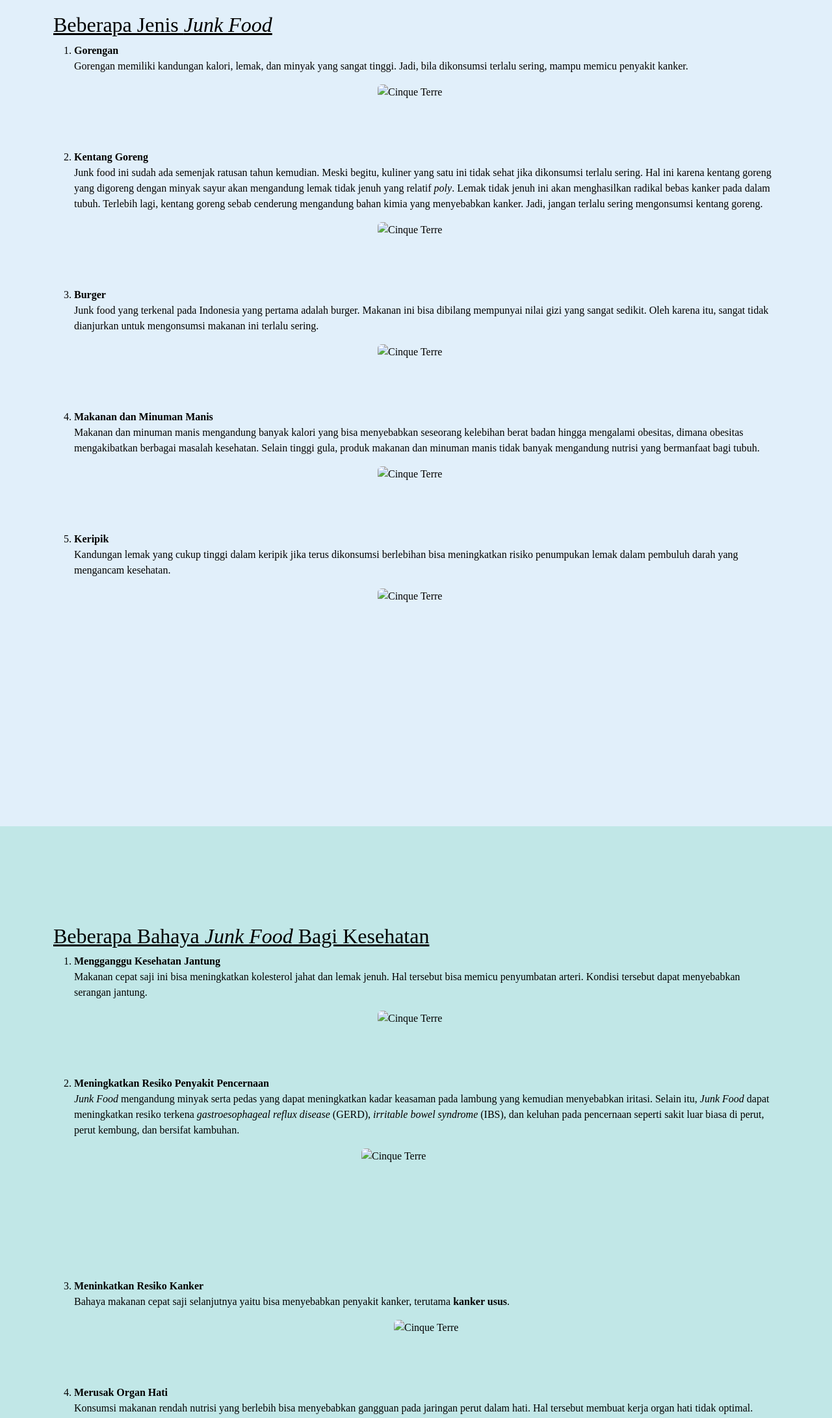
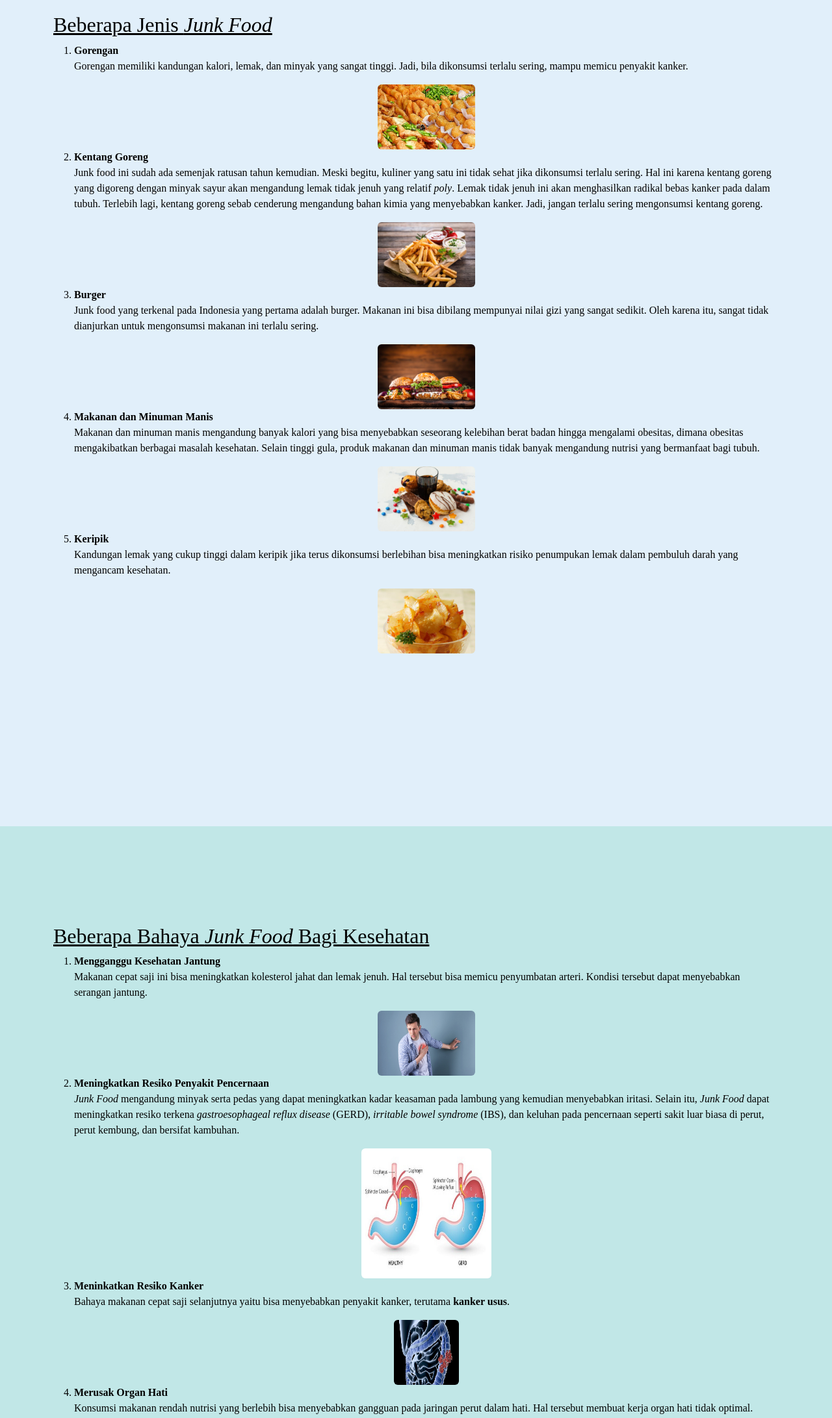
Before and after one commit to evirosita/UTSPPKII, a plain HTML site: page UTS.html in a window 1280 px wide. Shown: the part 1640-3823 px from the top of the page at 65% size. Drawn offline with nearby package versions, Linux system fonts and the light colour scheme.

Commit message:
Update UTS.html

```diff
--- a/UTS.html
+++ b/UTS.html
@@ -164,19 +164,19 @@
             <ol>
               <li><b>Gorengan</b></li>
                 <p>Gorengan memiliki kandungan kalori, lemak, dan minyak yang sangat tinggi. Jadi, bila dikonsumsi terlalu sering, mampu memicu penyakit kanker.</p>
-                <img src="foto/gorengan.jpg" class="rounded mx-auto d-block" alt="Cinque Terre" height="100px" width="150px"></img>
+                <img src="gorengan.jpg" class="rounded mx-auto d-block" alt="Cinque Terre" height="100px" width="150px"></img>
               <li><b>Kentang Goreng</b></li>
                 <p>Junk food ini sudah ada semenjak ratusan tahun kemudian. Meski begitu, kuliner yang satu ini tidak sehat jika dikonsumsi terlalu sering. Hal ini karena kentang goreng yang digoreng dengan minyak sayur akan mengandung lemak tidak jenuh yang relatif <i>poly</i>. Lemak tidak jenuh ini akan menghasilkan radikal bebas kanker pada dalam tubuh. Terlebih lagi, kentang goreng sebab cenderung mengandung bahan kimia yang menyebabkan kanker. Jadi, jangan terlalu sering mengonsumsi kentang goreng.</p>
-                <img src="foto/kentang.jpg" class="rounded mx-auto d-block" alt="Cinque Terre" height="100px" width="150px"></img>
+                <img src="kentang.jpg" class="rounded mx-auto d-block" alt="Cinque Terre" height="100px" width="150px"></img>
               <li><b>Burger</b></li>
                 <p>Junk food yang terkenal pada Indonesia yang pertama adalah burger. Makanan ini bisa dibilang mempunyai nilai gizi yang sangat sedikit. Oleh karena itu, sangat tidak dianjurkan untuk mengonsumsi makanan ini terlalu sering.</p>
-                <img src="foto/burger.jpg" class="rounded mx-auto d-block" alt="Cinque Terre" height="100px" width="150px"></img>
+                <img src="burger.jpg" class="rounded mx-auto d-block" alt="Cinque Terre" height="100px" width="150px"></img>
               <li><b>Makanan dan Minuman Manis</b></li>
                 <p>Makanan dan minuman manis mengandung banyak kalori yang bisa menyebabkan seseorang kelebihan berat badan hingga mengalami obesitas, dimana obesitas mengakibatkan berbagai masalah kesehatan. Selain tinggi gula, produk makanan dan minuman manis tidak banyak mengandung nutrisi yang bermanfaat bagi tubuh.</p>
-                <img src="foto/manis.jpg" class="rounded mx-auto d-block" alt="Cinque Terre" height="100px" width="150px"></img>
+                <img src="manis.jpg" class="rounded mx-auto d-block" alt="Cinque Terre" height="100px" width="150px"></img>
               <li><b>Keripik</b></li>
                 <p>Kandungan lemak yang cukup tinggi dalam keripik jika terus dikonsumsi berlebihan bisa meningkatkan risiko penumpukan lemak dalam pembuluh darah yang mengancam kesehatan.</p>
-                <img src="foto/keripik.jpg" class="rounded mx-auto d-block" alt="Cinque Terre" height="100px" width="150px"></img>
+                <img src="keripik.jpg" class="rounded mx-auto d-block" alt="Cinque Terre" height="100px" width="150px"></img>
             </ol>
           </div>
   </div>
@@ -188,19 +188,19 @@
         <ol>
           <li><b>Mengganggu Kesehatan Jantung</b></li>
             <p>Makanan cepat saji ini bisa meningkatkan kolesterol jahat dan lemak jenuh. Hal tersebut bisa memicu penyumbatan arteri. Kondisi tersebut dapat menyebabkan serangan jantung.</p>
-            <img src="foto/jantung.jpg" class="rounded mx-auto d-block" alt="Cinque Terre" height="100px" width="150px"></img>
+            <img src="jantung.jpg" class="rounded mx-auto d-block" alt="Cinque Terre" height="100px" width="150px"></img>
           <li><b>Meningkatkan Resiko Penyakit Pencernaan</b></li>
             <p><i>Junk Food</i> mengandung minyak serta pedas yang dapat meningkatkan kadar keasaman pada lambung yang kemudian menyebabkan iritasi. Selain itu, <i>Junk Food</i> dapat meningkatkan resiko terkena <i>gastroesophageal reflux disease</i> (GERD), <i>irritable bowel syndrome</i> (IBS), dan keluhan pada pencernaan seperti sakit luar biasa di perut, perut kembung, dan bersifat kambuhan.</p>
-            <img src="foto/pencernaan.jpg" class="rounded mx-auto d-block" alt="Cinque Terre" height="200px" width="200px"></img>
+            <img src="pencernaan.jpg" class="rounded mx-auto d-block" alt="Cinque Terre" height="200px" width="200px"></img>
           <li><b>Meninkatkan Resiko Kanker</b></li>
             <p>Bahaya makanan cepat saji selanjutnya yaitu bisa menyebabkan penyakit kanker, terutama <b>kanker usus</b>.</p>
-            <img src="foto/kanker.jpeg" class="rounded mx-auto d-block" alt="Cinque Terre" height="100px" width="100px"></img>
+            <img src="kanker.jpeg" class="rounded mx-auto d-block" alt="Cinque Terre" height="100px" width="100px"></img>
           <li><b>Merusak Organ Hati</b></li>
             <p>Konsumsi makanan rendah nutrisi yang berlebih bisa menyebabkan gangguan pada jaringan perut dalam hati. Hal tersebut membuat kerja organ hati tidak optimal.</p>
-            <img src="foto/hati.jpg" class="rounded mx-auto d-block" alt="Cinque Terre" height="200px" width="200px"></img>
+            <img src="hati.jpg" class="rounded mx-auto d-block" alt="Cinque Terre" height="200px" width="200px"></img>
           <li><b>Menyebabkan Obesitas</b></li>
             <p>Makanan cepat saji memiliki kandungan kalori, gula, dan garam yang tinggi. Sedangkan kandungan seratnya sangat rendah. Hal tersebut yang dapat menyebabkan kenaikan berat badan lebih cepat saat banyak mengkonsumsi makanan ini.</p>
-            <img src="foto/obesitas.jpg" class="rounded mx-auto d-block" alt="Cinque Terre" height="150px" width="200px"></img>
+            <img src="obesitas.jpg" class="rounded mx-auto d-block" alt="Cinque Terre" height="150px" width="200px"></img>
         </ol>
       </div>
   </div>
```
